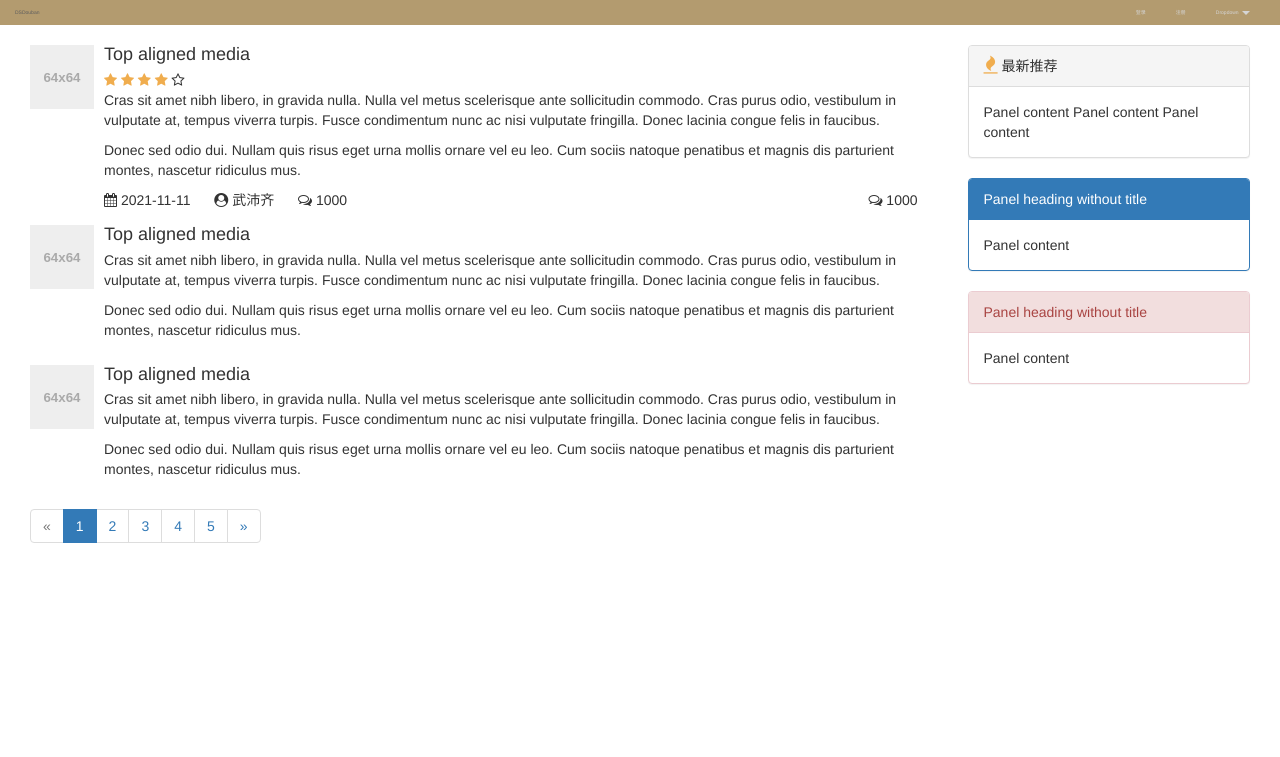
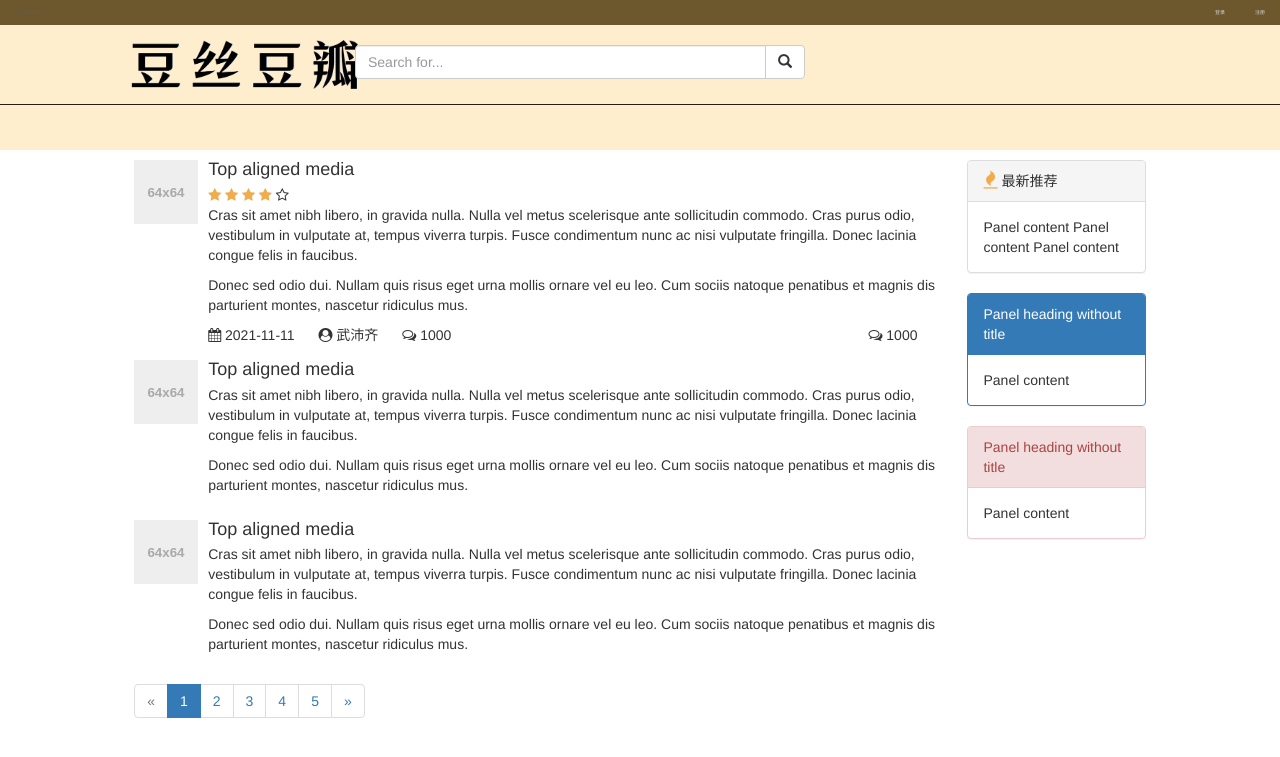
Before and after one commit to Ji-Zhang-X/dsdouban, a Django app: page / in a window 1280 px wide. Shown: the top 757 px of the page. Run offline with Django 3.2, Linux system fonts and the light colour scheme; some libraries are stand-ins or nearby versions.

Commit message:
为主页面添加导航条
此处导航条会根据当前浏览器cache，自动决定是显示用户名，还是显示 登录/注册

```diff
--- a/UserSystem/templates/home.html
+++ b/UserSystem/templates/home.html
@@ -47,64 +47,45 @@
             padding-bottom: 0px;
             line-height: 25px;
         }
+
+        .subhead{
+            height: 125px;
+            background-color: #FFEECE;
+            margin-top: 25px;
+            margin-bottom: 10px;
+        }
     </style>
 </head>
 <body>
 
-<div class="navbar navbar-default">
-    <div class="container-fluid" style="background-color: #B39B6F;" >
+<div class="navbar navbar-default navbar-fixed-top">
+    <div class="container-fluid" style="background-color: #6D572D;" >
         <!-- Brand and toggle get grouped for better mobile display -->
         <div class="navbar-header">
             <button type="button" class="navbar-toggle collapsed" data-toggle="collapse"
                     data-target="#bs-example-navbar-collapse-1" aria-expanded="false">
             </button>
-            <a class="navbar-brand" href="#" >DSDouban</a>
+            <a class="navbar-brand" href="/" >DSDouban</a>
         </div>
 
         <!-- Collect the nav links, forms, and other content for toggling -->
         <div class="collapse navbar-collapse" id="bs-example-navbar-collapse-1">
-            <!-- <ul class="nav navbar-nav">
-                <li class="active"><a href="#">Link <span class="sr-only">(current)</span></a></li>
-                <li><a href="#">广西</a></li>
-                <li><a href="#">上海</a></li>
-                <li><a href="#">神州</a></li>
+            <ul class="nav navbar-nav navbar-right">
+                {%  if request.session.info.name == NULL %}
+                <li><a href="/dsdouban/login" style="color:#D5D5D5">登录</a></li>
+                <li><a href="/dsdouban/register" style="color:#D5D5D5">注册</a></li>
+                {%  else %}
                 <li class="dropdown">
                     <a href="#" class="dropdown-toggle" data-toggle="dropdown" role="button" aria-haspopup="true"
-                       aria-expanded="false">Dropdown <span class="caret"></span></a>
+                       aria-expanded="false" style="color:#D5D5D5">{{request.session.info.name}} <span class="caret"></span></a>
                     <ul class="dropdown-menu">
-                        <li><a href="#">四川</a></li>
-                        <li><a href="#">上海</a></li>
-                        <li><a href="#">Something else here</a></li>
+                        <li><a href="#">个人资料</a></li>
+                        <li><a href="#">我的订单</a></li>
                         <li role="separator" class="divider"></li>
-                        <li><a href="#">Separated link</a></li>
-                        <li role="separator" class="divider"></li>
-                        <li><a href="#">One more separated link</a></li>
+                        <li><a href="/dsdouban/logout/">注销</a></li>
                     </ul>
                 </li>
-            </ul> -->
-            <!-- <form class="navbar-form navbar-left">
-                <div class="form-group">
-                    <input type="text" class="form-control" placeholder="Search">
-                </div>
-                <button type="submit" class="btn btn-default"><i class="fa fa-search" aria-hidden="true"></i></button>
-            </form> -->
-            <ul class="nav navbar-nav navbar-right">
-                <li><a href="#" style="color:#D5D5D5">登录</a></li>
-                <li><a href="#" style="color:#D5D5D5">注册</a></li>
-                <!-- <li>
-                    <a data-toggle="modal" data-target="#myModal">对话框</a>
-                </li> -->
-                <li class="dropdown">
-                    <a href="#" class="dropdown-toggle" data-toggle="dropdown" role="button" aria-haspopup="true"
-                       aria-expanded="false" style="color:#D5D5D5">Dropdown <span class="caret"></span></a>
-                    <ul class="dropdown-menu">
-                        <li><a href="#">Action</a></li>
-                        <li><a href="#">Another action</a></li>
-                        <li><a href="#">Something else here</a></li>
-                        <li role="separator" class="divider"></li>
-                        <li><a href="#">Separated link</a></li>
-                    </ul>
-                </li>
+                {% endif %}
             </ul>
         </div><!-- /.navbar-collapse -->
     </div><!-- /.container-fluid -->
@@ -112,12 +93,43 @@
 
 
 
+<div class='subhead'>
+        <div class="col-xs-2 col-md-offset-1">
+            <div>
+                <img src="{% static "img\logo2.png" %}"
+                data-holder-rendered="true" style="width: 250px; margin-top: 15px; margin-bottom: 15px;">
+            </div>
+        </div>
 
+        <div class="col-xs-6 ">
+            <div style="margin-bottom: 10px; margin-top: 20px; margin-left: 20px;" >
+                <div style="width: 450px;">
+                    <form method="get">
+                        <div class="input-group">
+                            <input type="text" name="q" class="form-control" placeholder="Search for..."
+                                   value="{{ search_data }}">
+                            <span class="input-group-btn">
+                            <button class="btn btn-default" type="submit">
+                                <span class="glyphicon glyphicon-search" aria-hidden="true"></span>
+                            </button>
+                          </span>
+                        </div>
+                    </form>
+                </div>
+            </div>
+        </div>
+        <div style="height:1px; width:100%; background:#251E0F; overflow:hidden;"></div>
+
+
+        <div class="col-xs-2 col-md-offset--1">
+
+        </div>
+</div>
 
 
 
 <div class="container-fluid clearfix">
-    <div class="col-sm-9">
+    <div class="col-sm-8 col-md-offset-1">
         <div class="media">
             <div class="media-left">
                 <a href="#">
@@ -208,7 +220,7 @@
         </ul>
 
     </div>
-    <div class="col-sm-3">
+    <div class="col-sm-2 col-md-offset--1">
         <div class="panel panel-default">
             <div class="panel-heading">
                 <i class="fa fa-fire" aria-hidden="true" style="color:#f0ad4e;font-size: 18px"></i>
--- a/UserSystem/urls.py
+++ b/UserSystem/urls.py
@@ -3,7 +3,7 @@ from django.urls import path, include
 
 urlpatterns = [
     # 用户登录与注册
-    path('', account.home),
+    path('', account.begin),
     path('register/', account.register),
     path('login/', account.login),
     path('logout/', account.logout),
--- a/UserSystem/views/account.py
+++ b/UserSystem/views/account.py
@@ -53,7 +53,7 @@ def login(request):
         # session可以保存7天
         request.session.set_expiry(60 * 60 * 24 * 7)
 
-        return redirect("/dsdouban/book/list/")
+        return redirect("/")
 
     return render(request, 'user_login.html', {'form': form})
 
@@ -79,7 +79,7 @@ def logout(request):
 
     request.session.clear()
 
-    return redirect('/dsdouban/')
+    return redirect('/dsdouban/login/')
 
 class UserModelForm(BootStrapModelForm):
     confirm_password = forms.CharField(
```
Also changed, not shown: UserSystem/static/img/logo.png (added), UserSystem/static/img/logo2.png (added).
